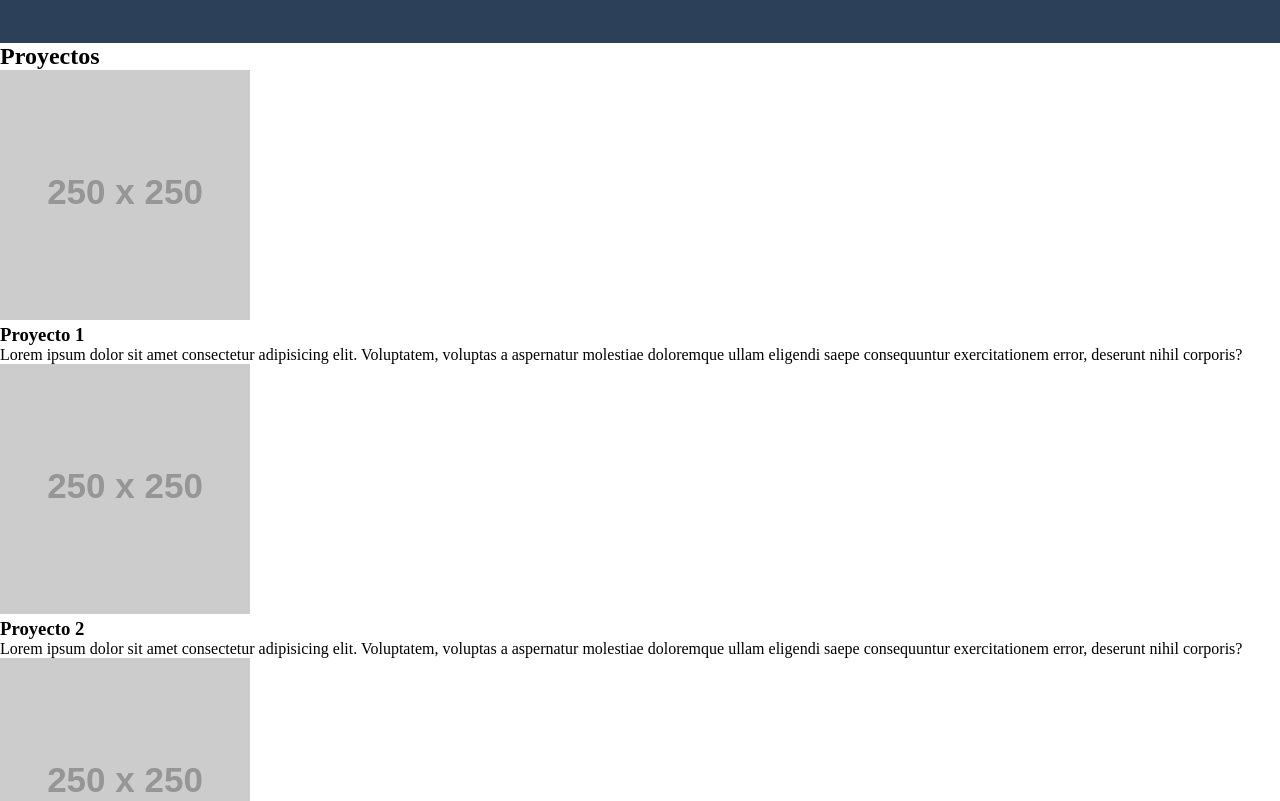
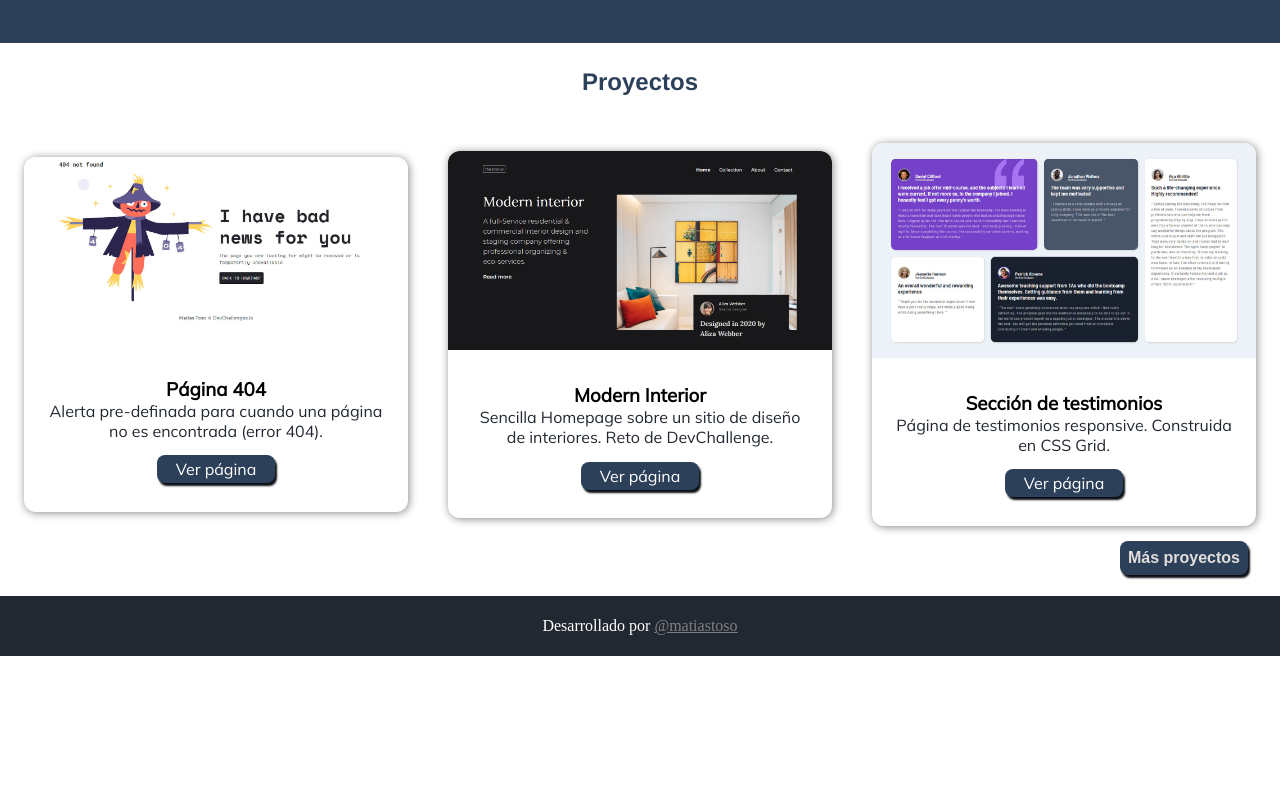
Before and after one commit to matiastoso/proyecto-final, a plain HTML site: page index.html in a window 1280 px wide. Shown: the part 1735-2536 px from the top of the page. After the commit the page ends 2391 px from the top, so only its background shows below. Drawn offline with nearby package versions, Linux system fonts and the light colour scheme; placeholder pictures from the web are drawn by us.

Commit message:
Mejorando seccion de proyectos

```diff
--- a/index.html
+++ b/index.html
@@ -108,7 +108,7 @@
         <article class="sobre-mi__info">
             <h2>Sobre mi</h2>
 
-            <p>Tengo 17 años y vivo en Argentina. LLevo más de 1 año y medio maquetando y diseñando páginas web, aprovechando cada oportunidad para aprender algo nuevo y mejorar mi código día a día.</p>
+            <p>Tengo 17 años y vivo en Argentina. LLevo más de un año y medio maquetando y diseñando páginas web, aprovechando cada oportunidad para aprender algo nuevo y mejorar mi código día a día.</p>
             <p><strong>Mis conocimientos:</strong> HTML5, CSS3, SASS como pre-procesador y Bootstrap como framework. También tengo conocimientos básicos en Figma y Photoshop, y un nivel de inglés intermedio</p>
 
             <button class="sobre-mi__info__btn">
@@ -144,45 +144,48 @@
     </section>
 
     <!-- PROYECTPS -->
-    <section id="proyectos">
+    <section class="proyectos" id="proyectos">
         <h2>Proyectos</h2>
 
-        <div class="contenedor">
-            <article class="card">
-                <div class="img">
-                    <img src="https://via.placeholder.com/250" alt="Imagen del proyecto nº1">
+        <div class="proyectos__contenedor">
+            <article class="proyectos__contenedor__card">
+                <div class="proyectos__contenedor__card__img">
+                    <img src="images/proyectos/error404.jpg" alt="Imagen del proyecto nº1">
                 </div>
 
-                <div class="body">
-                    <h3>Proyecto 1</h3>
-                    <p>Lorem ipsum dolor sit amet consectetur adipisicing elit. Voluptatem, voluptas a aspernatur molestiae doloremque ullam eligendi saepe consequuntur exercitationem error, deserunt nihil corporis?</p>
+                <div class="proyectos__contenedor__card__body">
+                    <h3>Página 404</h3>
+                    <p>Alerta pre-definada para cuando una página no es encontrada (error 404).</p>
+                    <a href="https://pagina-no-encontrada.netlify.app/" target="_blank">Ver página</a>
                 </div>
             </article>
 
-            <article class="card">
-                <div class="img">
-                    <img src="https://via.placeholder.com/250" alt="Imagen del proyecto nº2">
+            <article class="proyectos__contenedor__card">
+                <div class="proyectos__contenedor__card__img">
+                    <img src="images/proyectos/modern-interior.jpg" alt="Imagen del proyecto nº2">
                 </div>
 
-                <div class="body">
-                    <h3>Proyecto 2</h3>
-                    <p>Lorem ipsum dolor sit amet consectetur adipisicing elit. Voluptatem, voluptas a aspernatur molestiae doloremque ullam eligendi saepe consequuntur exercitationem error, deserunt nihil corporis?</p>
+                <div class="proyectos__contenedor__card__body">
+                    <h3>Modern Interior</h3>
+                    <p>Sencilla Homepage sobre un sitio de diseño de interiores. Reto de DevChallenge.</p>
+                    <a href="https://interiores.netlify.app/" target="_blank">Ver página</a>
                 </div>
             </article>
 
-            <article class="card">
-                <div class="img">
-                    <img src="https://via.placeholder.com/250" alt="Imagen del proyecto nº3">
+            <article class="proyectos__contenedor__card">
+                <div class="proyectos__contenedor__card__img">
+                    <img src="images/proyectos/demo-testimonials-responsive-.jpg" alt="Imagen del proyecto nº3">
                 </div>
 
-                <div class="body">
-                    <h3>Proyecto 3</h3>
-                    <p>Lorem ipsum dolor sit amet consectetur adipisicing elit. Voluptatem, voluptas a aspernatur molestiae doloremque ullam eligendi saepe consequuntur exercitationem error, deserunt nihil corporis?</p>
+                <div class="proyectos__contenedor__card__body">
+                    <h3>Sección de testimonios</h3>
+                    <p>Página de testimonios responsive. Construida en CSS Grid.</p>
+                    <a href="https://testimonials-responsive.netlify.app/" target="_blank">Ver página</a>
                 </div>
             </article>
         </div>
 
-        <button>
+        <button class="proyectos__btn-ver-mas">
             <a href="#">Más proyectos</a>
         </button>
     </section>
--- a/sass/index/_components.scss
+++ b/sass/index/_components.scss
@@ -13,12 +13,15 @@
 }
 
 .btn-primario {
-    padding: 6px 14px;
+    display: block;
+    padding: 4px;
     transition: all .3s;
     border: none;
+    text-decoration: none;
     background: $color-secundario;
     box-shadow: 2px 3px 2px darken($color-secundario, 20%);
     border-radius: 8px;
+    color: white;
 
     &:hover {
         background: lighten($color-secundario, 4%);
--- a/sass/index/_proyectos.scss
+++ b/sass/index/_proyectos.scss
@@ -1,43 +1,80 @@
 /* ----- proyectos ----- */
-#proyectos {
+.proyectos {
     position: relative;
+
+    h2{
+        font-family: $helvetica;
+        margin: 25px 0px;
+        text-align: center;
+        color: $color-secundario;
     }
 
-#proyectos h2{
-    margin: 25px 0px;
-    text-align: center;
-
-}
-
-#proyectos .contenedor {
+    &__contenedor {
         display: flex;
         justify-content: space-evenly;
         align-items: center;
         flex-wrap: wrap;
         padding-bottom: 3rem;
-}
 
-#proyectos .contenedor .card {
+        &__card {
             width: 30%;
             min-width: 300px;
             text-align: center;
             margin: 1.4rem 1rem;
+            font-family: $mulish;
+            border-radius: 12px;
+            overflow: hidden;
+            box-shadow: 1px 1px 8px #888;
+            transition: all .5s;
+
+            &:hover {
+                box-shadow: 2px 2px 8px #555;
+
+                h3 {
+                    color: $color-secundario;
+                }
             }
 
-.card h3 {
-    margin: 8px 0px;
+            img {
+                width: 100%
             }
 
-#proyectos button {
+            &__body {
+                padding: 1.8rem 1.4rem;
+
+                h3 {
+                    transition: all .5s;
+                }
+
+                p {
+                    color: $color-primario;
+                }
+
+                a {
                     @extend .btn-primario;
+                    margin: 0px auto;
+                    margin-top: .9rem;
+                    width: 110px
+                }
+            }
+        }
+    }
+
+    &__btn-ver-mas {
+        @extend .btn-primario;
+        margin: 0px auto;
+        margin-top: .9rem;
+        width: auto;
+        padding: .5rem;
         position: absolute;
         bottom: 21px;
         right: 2rem;
-}
 
-#proyectos button a {
+        a {
             color: rgb(226, 221, 221);
             font-weight: bold;
             text-decoration: none;
             font-size: 1rem;
         }
+    }
+}
--- a/sass/index/_sobre-mi.scss
+++ b/sass/index/_sobre-mi.scss
@@ -12,6 +12,7 @@
     }
 
     &__info {
+        justify-self: center;
         text-align: center;
         margin-left: 10%;
         width: 40%;
@@ -34,7 +35,7 @@
     }
 
     &__tecnologias {
-        justify-self: start;
+        justify-self: center;
         width: 50%;
         letter-spacing: 1px;
 
```
Also changed, not shown: css/styles.css, images/proyectos/demo-testimonials-responsive-.jpg (added), images/proyectos/error404.jpg (added), images/proyectos/modern-interior.jpg (added), 1 other file. Lines whose indentation alone changed are shown as unchanged.
